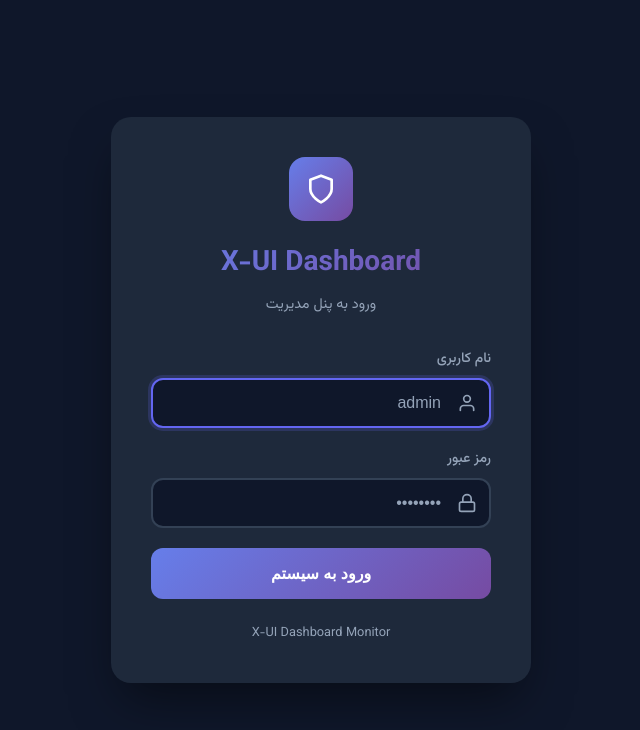
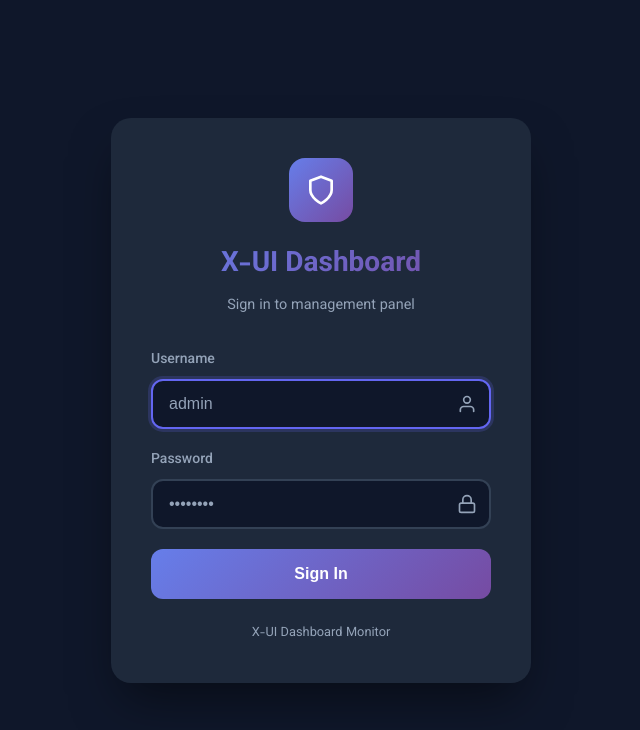
Before and after one commit to yoyoraya/eve-xui-manager, a Flask app: page /login in a window 1280 px wide. Shown: the top 730 px of the page, without its empty margins (319-959 px from the left). Run offline with Flask 3, Linux system fonts and the light colour scheme.

Commit message:
Add bilingual support and improve login page functionality
Implement translation keys for login page elements and update HTML templates for dynamic language support.

Replit-Commit-Author: Agent
Replit-Commit-Session-Id: ebdb0b25-180b-451d-aa1f-25f4e4ae31e7
Replit-Commit-Checkpoint-Type: full_checkpoint
Replit-Commit-Event-Id: a3744519-4fdf-441f-a440-6ac38b5d759f
Replit-Commit-Screenshot-Url: https://storage.googleapis.com/screenshot-production-us-central1/0e375db7-bc54-4f62-b3e6-158c9aa804fc/ebdb0b25-180b-451d-aa1f-25f4e4ae31e7/f2UoK8n

```diff
--- a/app.py
+++ b/app.py
@@ -63,6 +63,9 @@ TRANSLATIONS = {
         'login': 'Login',
         'login_title': 'Login to Panel',
         'login_button': 'Login',
+        'login_subtitle': 'Sign in to management panel',
+        'login_btn': 'Sign In',
+        'logging_in': 'Signing in...',
         'days_remaining': 'days remaining',
         'hours_remaining': 'hours remaining',
         'days_ago': 'days ago',
@@ -121,6 +124,9 @@ TRANSLATIONS = {
         'login': 'ورود',
         'login_title': 'ورود به پنل مدیریت',
         'login_button': 'ورود به سیستم',
+        'login_subtitle': 'ورود به پنل مدیریت',
+        'login_btn': 'ورود به سیستم',
+        'logging_in': 'در حال ورود...',
         'days_remaining': 'روز باقیمانده',
         'hours_remaining': 'ساعت باقیمانده',
         'days_ago': 'روز پیش',
--- a/templates/login.html
+++ b/templates/login.html
@@ -1,5 +1,5 @@
 <!DOCTYPE html>
-<html lang="fa" dir="rtl">
+<html lang="{{ lang }}" dir="{{ 'rtl' if lang == 'fa' else 'ltr' }}">
 <head>
     <meta charset="UTF-8">
     <meta name="viewport" content="width=device-width, initial-scale=1.0">
@@ -224,7 +224,7 @@
                     </svg>
                 </div>
                 <h1>X-UI Dashboard</h1>
-                <p>ورود به پنل مدیریت</p>
+                <p>{{ t.login_subtitle }}</p>
             </div>
 
             {% if error %}
@@ -240,7 +240,7 @@
 
             <form method="POST" id="login-form">
                 <div class="form-group">
-                    <label for="username">نام کاربری</label>
+                    <label for="username">{{ t.username }}</label>
                     <div class="input-wrapper">
                         <svg xmlns="http://www.w3.org/2000/svg" viewBox="0 0 24 24" fill="none" stroke="currentColor" stroke-width="2" stroke-linecap="round" stroke-linejoin="round">
                             <path d="M20 21v-2a4 4 0 0 0-4-4H8a4 4 0 0 0-4 4v2"></path>
@@ -251,7 +251,7 @@
                 </div>
 
                 <div class="form-group">
-                    <label for="password">رمز عبور</label>
+                    <label for="password">{{ t.password }}</label>
                     <div class="input-wrapper">
                         <svg xmlns="http://www.w3.org/2000/svg" viewBox="0 0 24 24" fill="none" stroke="currentColor" stroke-width="2" stroke-linecap="round" stroke-linejoin="round">
                             <rect x="3" y="11" width="18" height="11" rx="2" ry="2"></rect>
@@ -262,7 +262,7 @@
                 </div>
 
                 <button type="submit" class="btn-login" id="login-btn">
-                    <span>ورود به سیستم</span>
+                    <span>{{ t.login_btn }}</span>
                 </button>
             </form>
 
@@ -274,7 +274,7 @@
         document.getElementById('login-form').addEventListener('submit', function(e) {
             const btn = document.getElementById('login-btn');
             btn.disabled = true;
-            btn.innerHTML = '<div class="spinner"></div><span>در حال ورود...</span>';
+            btn.innerHTML = '<div class="spinner"></div><span>{{ t.logging_in }}</span>';
         });
     </script>
 </body>
```
Also changed, not shown: replit.md (+12 -1 lines), 1 other file.
